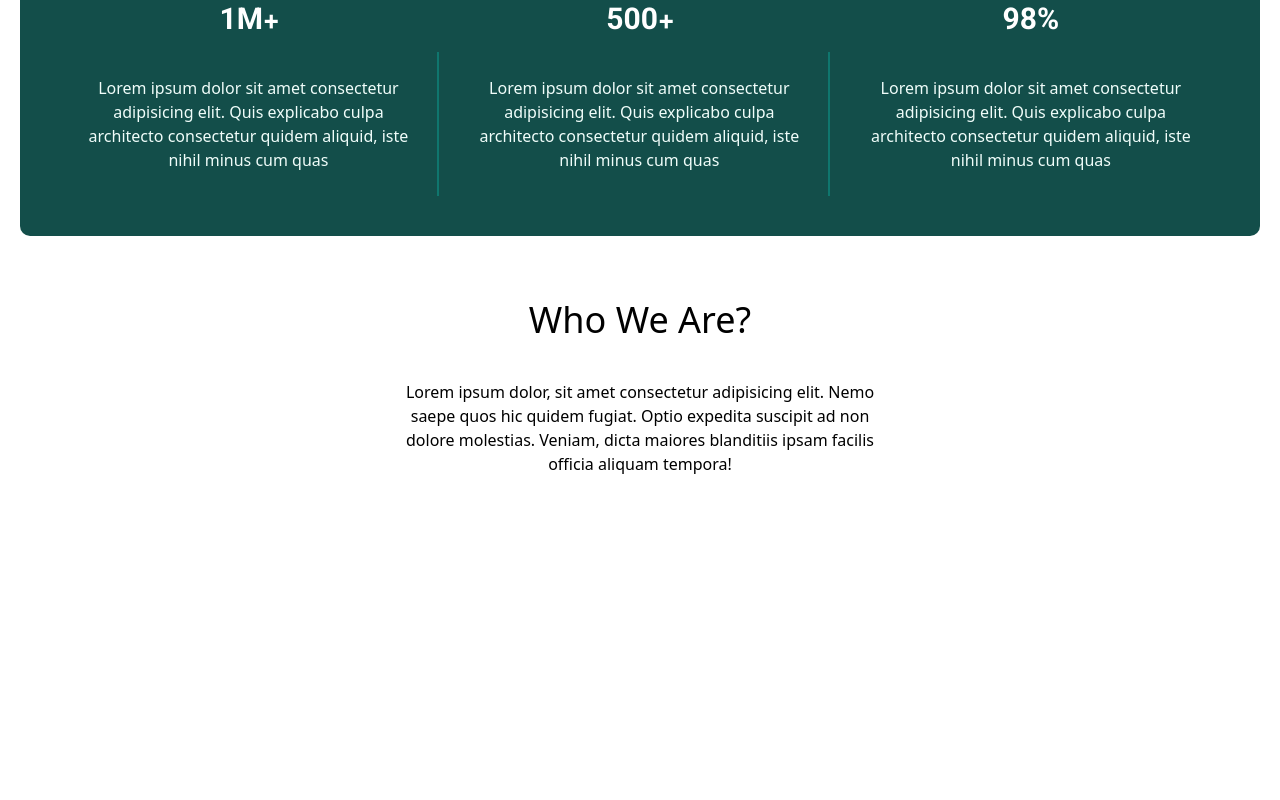
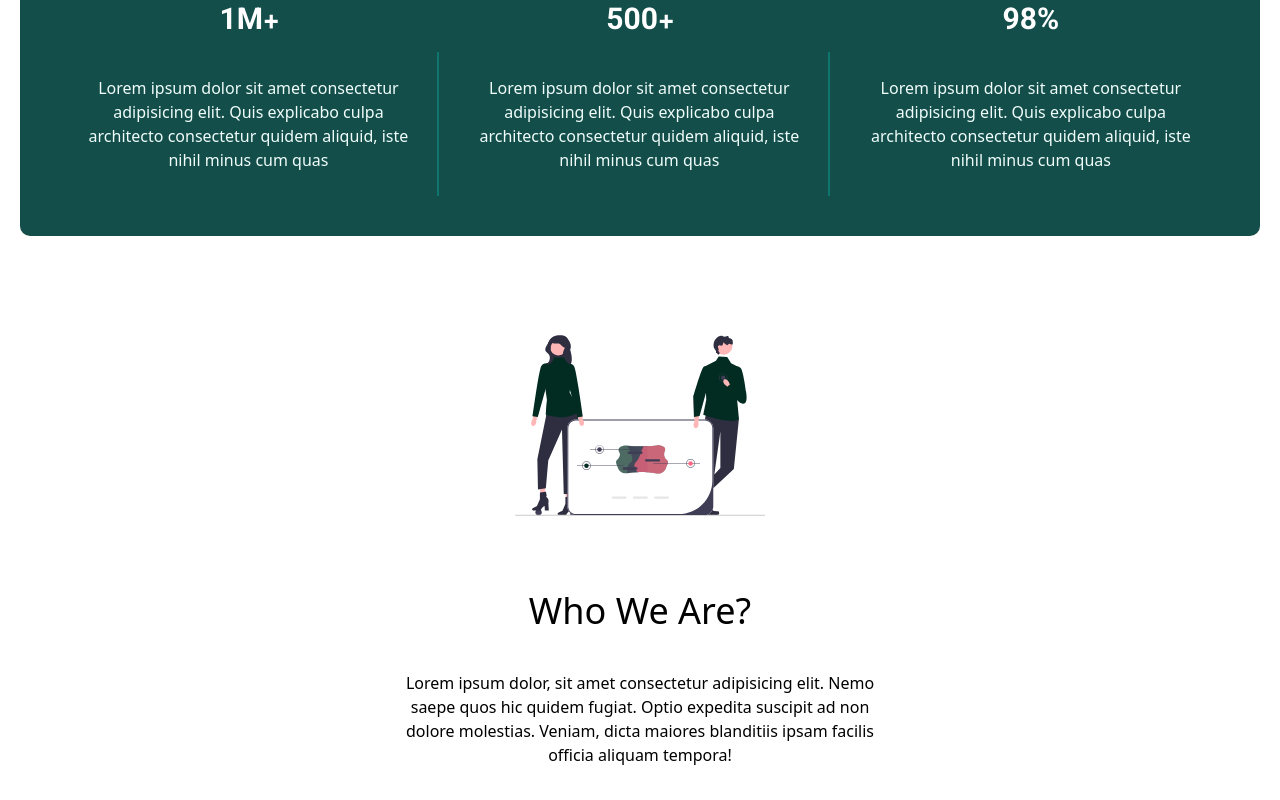
Before and after one commit to Habibsultani/Eduzone, a Vue app: page /home in a window 1280 px wide. Shown: the part 848-1648 px from the top of the page. Built offline with nearby package versions, Linux system fonts and the light colour scheme; a web font is replaced by a local one.

Commit message:
new edit

```diff
--- a/src/UI/imgs/WhoWeAre.vue
+++ b/src/UI/imgs/WhoWeAre.vue
@@ -1,8 +1,8 @@
 <template>
   <svg
     xmlns="http://www.w3.org/2000/svg"
-    width="556.67004"
-    height="400.96784"
+    width="250.67004"
+    height="250.96784"
     viewBox="0 0 556.67004 400.96784"
     xmlns:xlink="http://www.w3.org/1999/xlink"
   >
--- a/src/components/MainPage.vue
+++ b/src/components/MainPage.vue
@@ -113,6 +113,7 @@
       <!-- The Who we are section  -->
       <div id="who-we-are" class="h-[95vh]">
         <div class="flex items-center justify-center gap-10 flex-col my-16">
+          <whowe-are></whowe-are>
           <h2 class="text-center text-4xl">Who We Are?</h2>
           <p class="max-w-[500px] text-center">
             Lorem ipsum dolor, sit amet consectetur adipisicing elit. Nemo saepe
```
